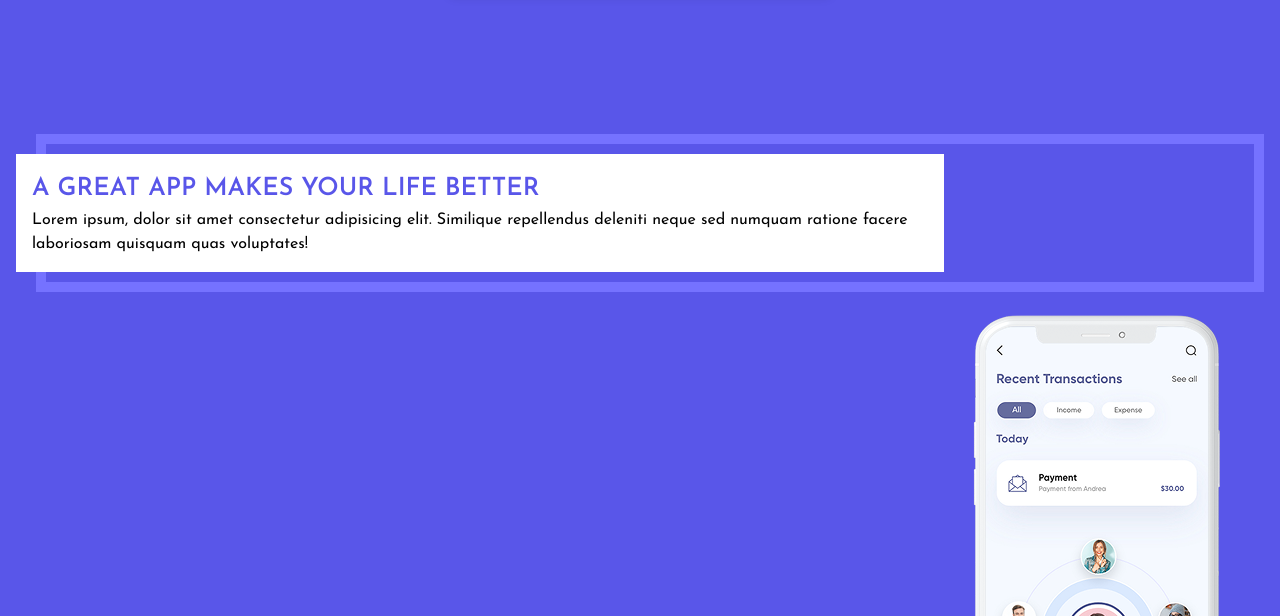
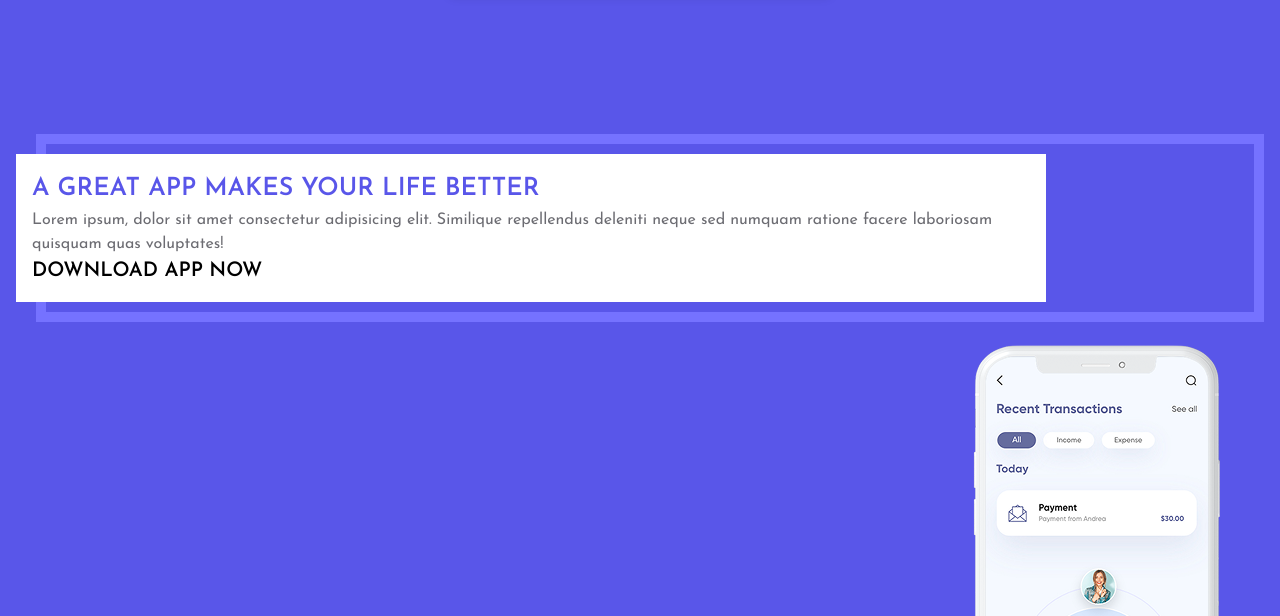
Before and after one commit to mayragm2/final-project-html-css, a plain HTML site: page index.html in a window 1280 px wide. Shown: the part 184-800 px from the top of the page. Drawn offline with Linux system fonts and the light colour scheme.

Commit message:
feat(style.css):main page format

```diff
--- a/index.html
+++ b/index.html
@@ -22,6 +22,7 @@
                 <div>
                     <h5>A GREAT APP MAKES YOUR LIFE BETTER</h5>
                     <p>Lorem ipsum, dolor sit amet consectetur adipisicing elit. Similique repellendus deleniti neque sed numquam ratione facere laboriosam quisquam quas voluptates!</p>
+                    <h6>DOWNLOAD APP NOW</h6>
                 </div>
                 <div></div>
             </div>
--- a/style.css
+++ b/style.css
@@ -20,6 +20,7 @@ p{
     font-weight: 400;
     font-size: 16px;
     line-height: 24px;
+    color: #6C6C72;
 
 }
 body{
@@ -89,7 +90,7 @@ nav span{
     background-color: white;
     margin: 20px 0px;
     padding: 1rem;
-    width: 70vw;
+    width: 78vw;
 }
 .box div:last-of-type{
     border: 10px solid #7572FF;
```
